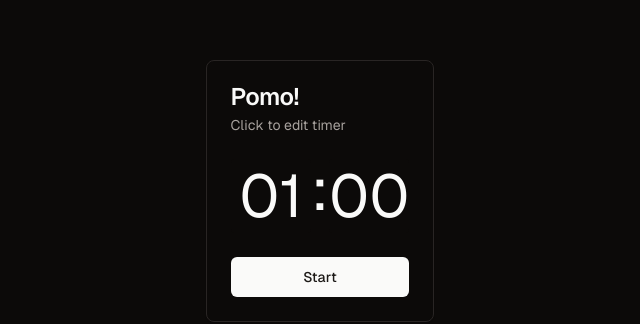
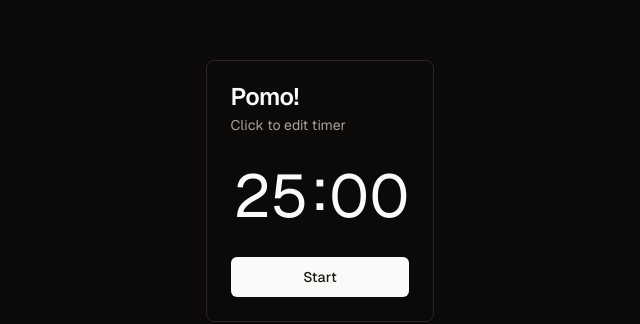
Before and after one commit to DNNYVST/pomodoro-app, a Next.js app: page / in a window 1280 px wide. Shown: the part 104-428 px from the top of the page, without its empty margins (320-960 px from the left). Built offline with nearby package versions, Linux system fonts and the light colour scheme; what @radix-ui/themes would draw is missing.

Commit message:
back to 25min default

```diff
--- a/src/components/timer/timer-card.tsx
+++ b/src/components/timer/timer-card.tsx
@@ -16,7 +16,7 @@ const getFormattedNumberString = (string: string) =>
   string.length === 1 ? `0${string}` : string;
 
 const TimerCard = () => {
-  const [minutes, setMinutes] = useState<string>("01");
+  const [minutes, setMinutes] = useState<string>("25");
   const [seconds, setSeconds] = useState<string>("00");
   const [intervalID, setIntervalID] = useState<number | null>(null);
   const [running, setRunning] = useState<boolean>(false);
```
